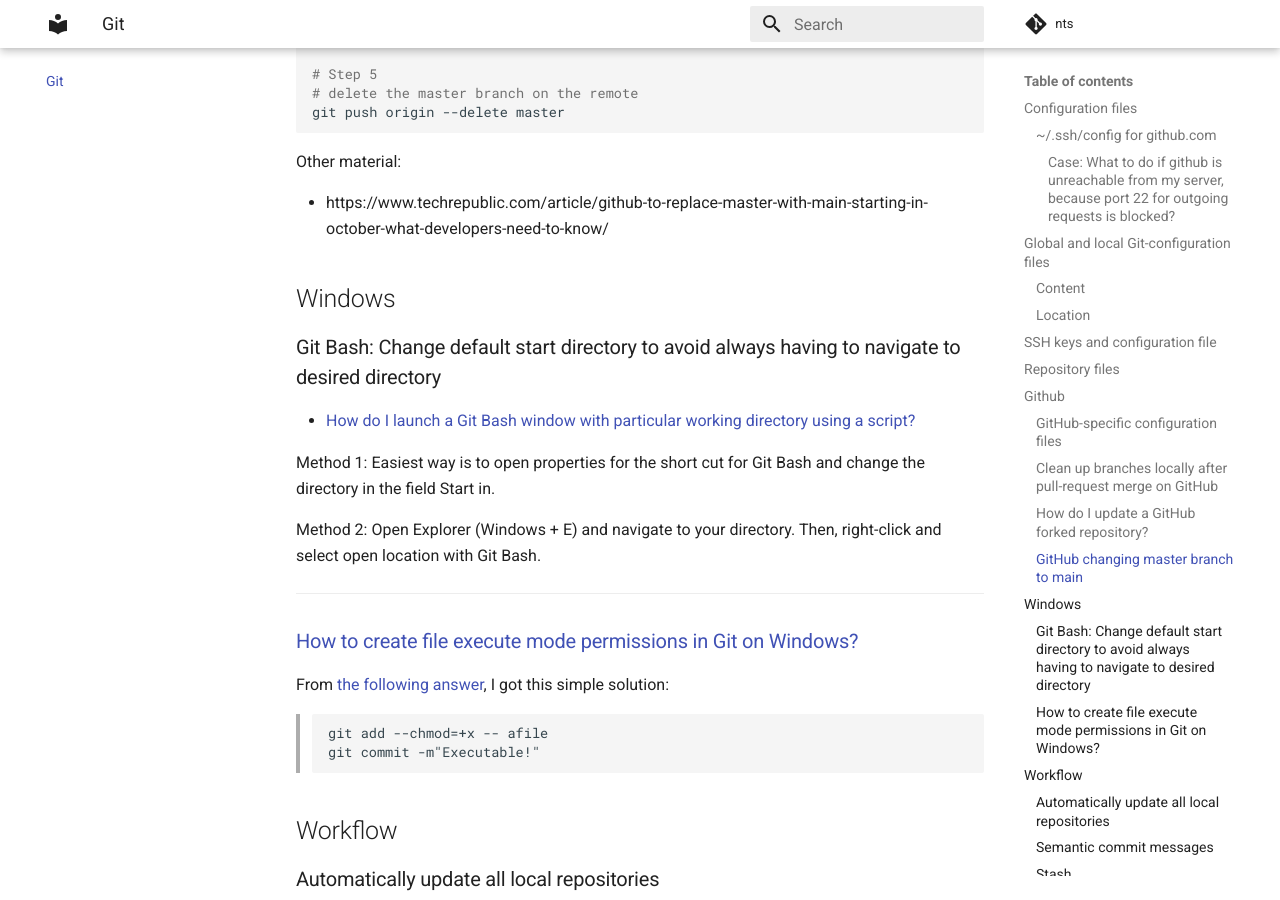
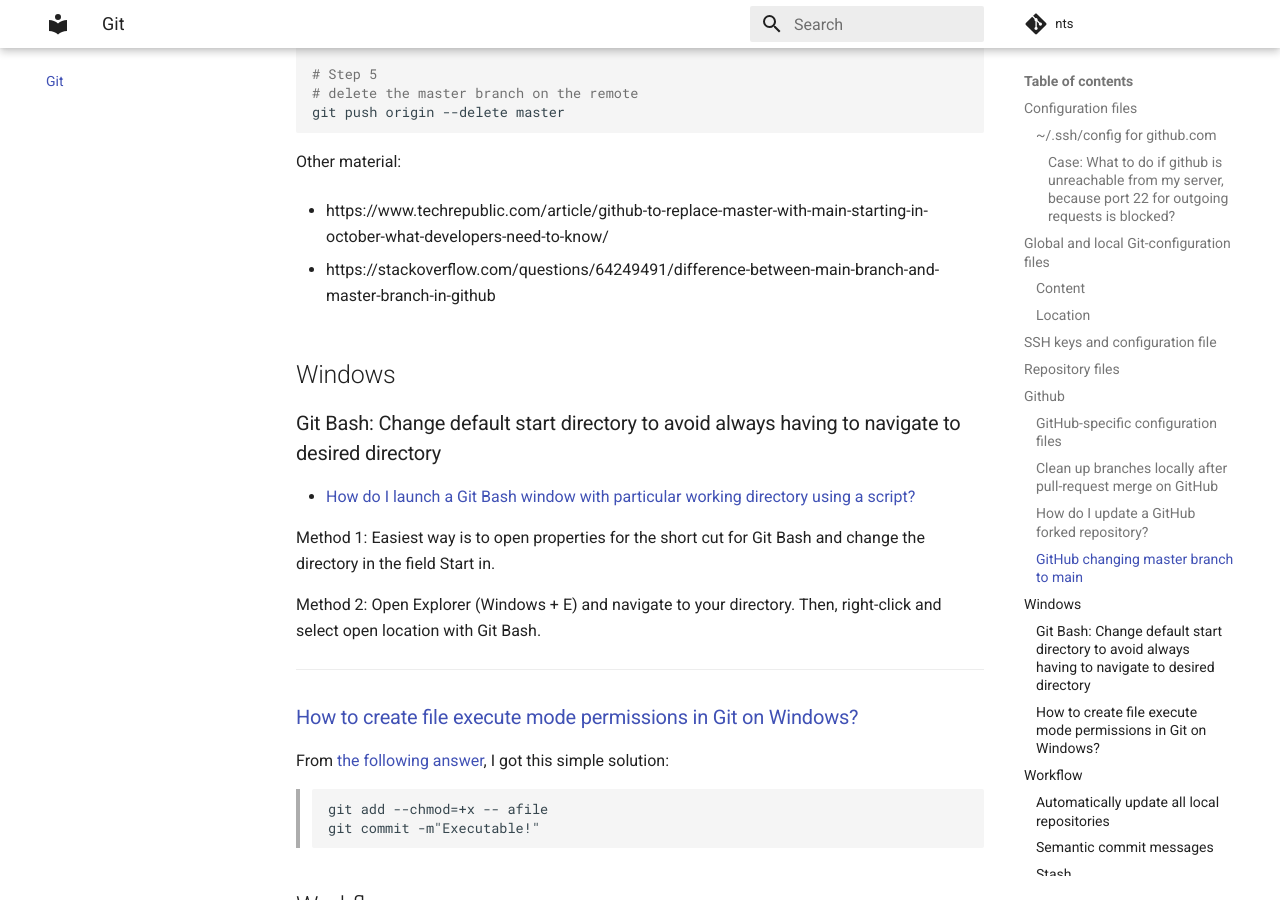
Before and after one commit to xidus/nts, an MkDocs documentation site: the page built from docs/git.md, in a window 1280 px wide and 900 px high, scrolled down 3552 px. Built offline with MkDocs 1.6.1 and Material for MkDocs 9.7.7, drawn with Linux system fonts in a browser that asks for light colours; comment, search, counter and statistics services are not loaded; part of the change alters nothing that is shown.

Commit message:
docs: Add link to SO on difference between master and main branch.

```diff
--- a/docs/git.md
+++ b/docs/git.md
@@ -158,6 +158,7 @@ Other material:
 
 * https://www.techrepublic.com/article/github-to-replace-master-with-main-starting-in-october-what-developers-need-to-know/
 
+* https://stackoverflow.com/questions/64249491/difference-between-main-branch-and-master-branch-in-github
 
 ## Windows
 
```
